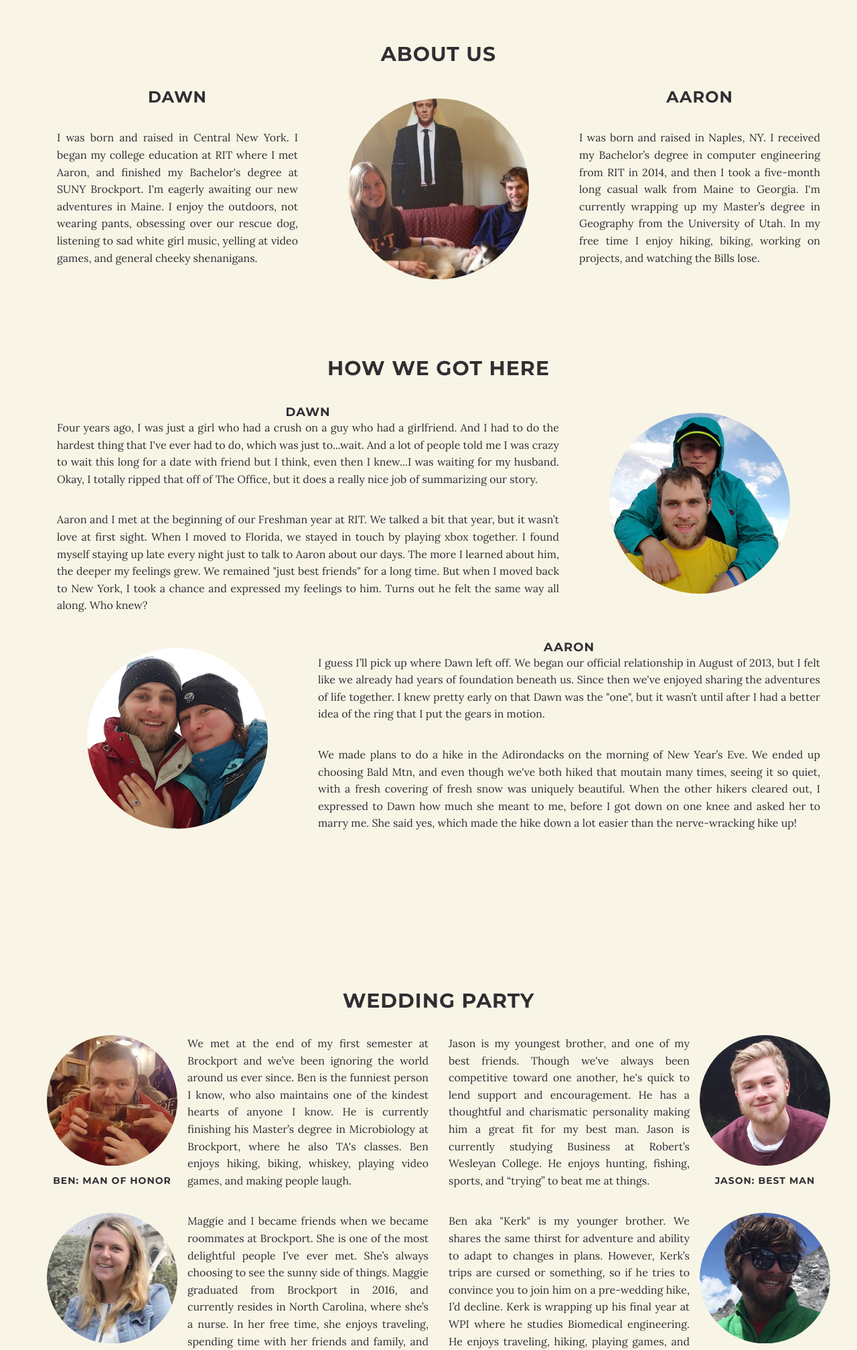
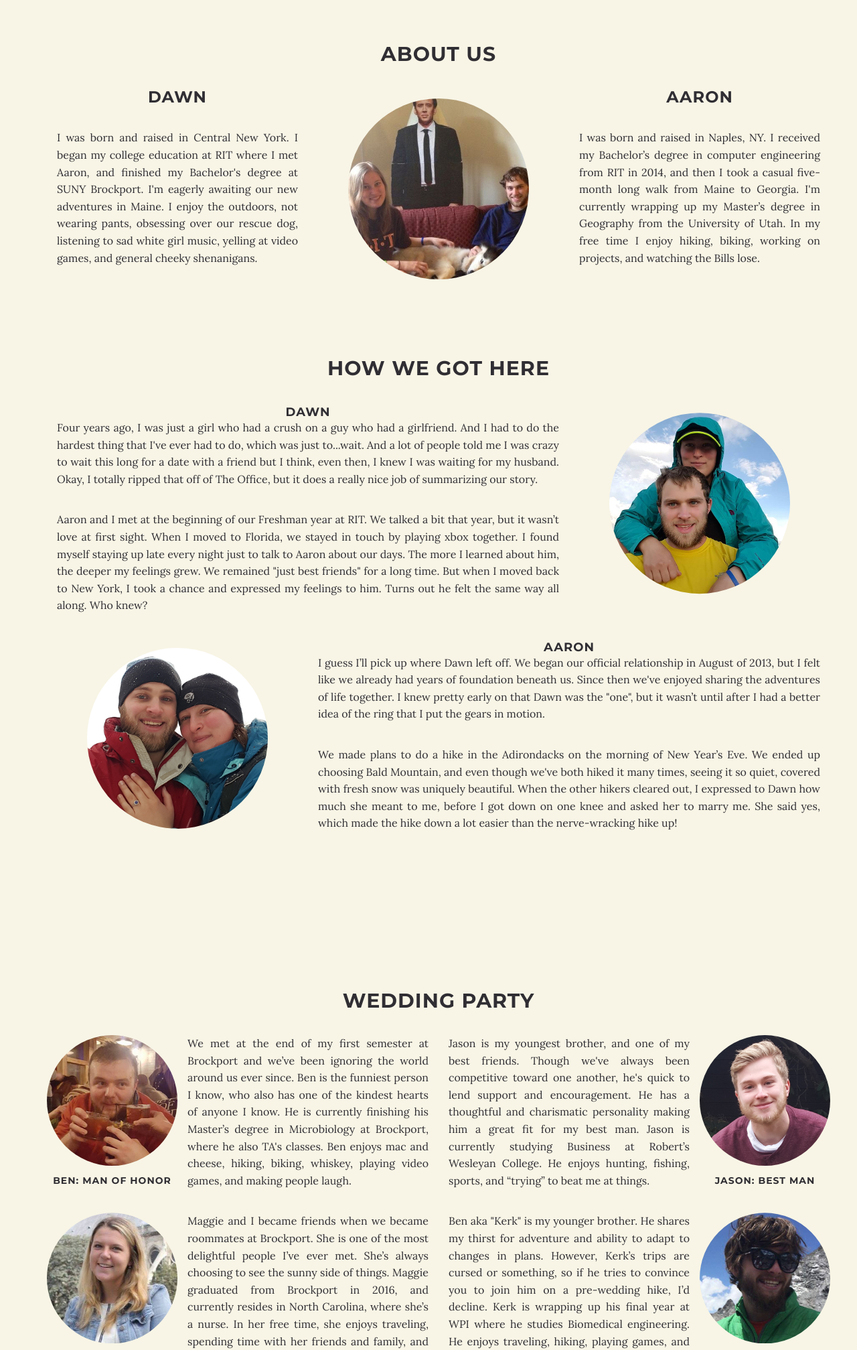
Before and after one commit to apulverizer/wedding-website, a Flask app: page / in a window 1280 px wide. Shown: the part 836-2851 px from the top of the page at 67% size. Run offline with Flask 2, Linux system fonts and the light colour scheme; the visitor is signed in with stand-in values (Sample User, id 1); some libraries are stand-ins or nearby versions.

Commit message:
text changes

```diff
--- a/templates/index.html
+++ b/templates/index.html
@@ -105,7 +105,7 @@
                             </div>
                             <div class="col-md-4">
                                 <h3 class="name">Aaron</h3>
-                                <p>I was born and raised in Naples, NY. I received my Bachelor’s degree in computer engineering from RIT in 2014, and then I took a five-month long casual walk from Maine to Georgia. I'm currently wrapping up my Master’s degree in Geography from the University of Utah. In my free time I enjoy hiking, biking, working on projects, and watching the Bills lose.
+                                <p>I was born and raised in Naples, NY. I received my Bachelor’s degree in computer engineering from RIT in 2014, and then I took a casual five-month long walk from Maine to Georgia. I'm currently wrapping up my Master’s degree in Geography from the University of Utah. In my free time I enjoy hiking, biking, working on projects, and watching the Bills lose.
                             </div>
                         </div>
                     </div>
@@ -118,7 +118,7 @@
                 <div class="row">
                     <div class="col-md-8">
                         <h4 class="h-speaker">Dawn</h4>
-                        <p>Four years ago, I was just a girl who had a crush on a guy who had a girlfriend. And I had to do the hardest thing that I've ever had to do, which was just to...wait. And a lot of people told me I was crazy to wait this long for a date with friend but I think, even then I knew...I was waiting for my husband. Okay, I totally ripped that off of The Office, but it does a really nice job of summarizing our story.
+                        <p>Four years ago, I was just a girl who had a crush on a guy who had a girlfriend. And I had to do the hardest thing that I've ever had to do, which was just to...wait. And a lot of people told me I was crazy to wait this long for a date with a friend but I think, even then, I knew I was waiting for my husband. Okay, I totally ripped that off of The Office, but it does a really nice job of summarizing our story.
                         <p>Aaron and I met at the beginning of our Freshman year at RIT. We talked a bit that year, but it wasn’t love at first sight. When I moved to Florida, we stayed in touch by playing xbox together. I found myself staying up late every night just to talk to Aaron about our days. The more I learned about him, the deeper my feelings grew. We remained "just best friends" for a long time. But when I moved back to New York, I took a chance and expressed my feelings to him. Turns out he felt the same way all along. Who knew?
                     </div>
                     <div class="col-md-4">
@@ -129,7 +129,7 @@
                     <div class="col-md-8 col-md-push-4">
                         <h4 class="h-speaker">Aaron</h4>
                         <p>I guess I’ll pick up where Dawn left off. We began our official relationship in August of 2013, but I felt like we already had years of foundation beneath us. Since then we've enjoyed sharing the adventures of life together. I knew pretty early on that Dawn was the "one", but it wasn’t until after I had a better idea of the ring that I put the gears in motion.
-                        <p>We made plans to do a hike in the Adirondacks on the morning of New Year’s Eve. We ended up choosing Bald Mtn, and even though we've both hiked that moutain many times, seeing it so quiet, with a fresh covering of fresh snow was uniquely beautiful. When the other hikers cleared out, I expressed to Dawn how much she meant to me, before I got down on one knee and asked her to marry me. She said yes, which made the hike down a lot easier than the nerve-wracking hike up!
+                        <p>We made plans to do a hike in the Adirondacks on the morning of New Year’s Eve. We ended up choosing Bald Mountain, and even though we've both hiked it many times, seeing it so quiet, covered with fresh snow was uniquely beautiful. When the other hikers cleared out, I expressed to Dawn how much she meant to me, before I got down on one knee and asked her to marry me. She said yes, which made the hike down a lot easier than the nerve-wracking hike up!
                     </div>
                     <div class="col-md-4 col-md-pull-8">
                         <img class="img-round" src="{{ url_for('static',filename='img/us1.jpg') }}"/>
@@ -158,7 +158,7 @@
                         </div>
                     </div>
                     <div class="col-md-4">
-                        <p>We met at the end of my first semester at Brockport and we’ve been ignoring the world around us ever since. Ben is the funniest person I know, who also maintains one of the kindest hearts of anyone I know. He is currently finishing his Master’s degree in Microbiology at Brockport, where he also TA's classes. Ben enjoys hiking, biking, whiskey, playing video games, and making people laugh.
+                        <p>We met at the end of my first semester at Brockport and we’ve been ignoring the world around us ever since. Ben is the funniest person I know, who also has one of the kindest hearts of anyone I know. He is currently finishing his Master’s degree in Microbiology at Brockport, where he also TA's classes. Ben enjoys mac and cheese, hiking, biking, whiskey, playing video games, and making people laugh.
                     </div>
                     <div class="col-md-2  col-md-push-4">
                         <div class="row">
@@ -194,7 +194,7 @@
                         </div>
                     </div>
                     <div class="col-md-4 col-md-pull-2">
-                        <p>Ben aka "Kerk" is my younger brother. We shares the same thirst for adventure and ability to adapt to changes in plans. However, Kerk’s trips are cursed or something, so if he tries to convince you to join him on a pre-wedding hike, I’d decline. Kerk is wrapping up his final year at WPI where he studies Biomedical engineering. He enjoys traveling, hiking, playing games, and building cool things.
+                        <p>Ben aka "Kerk" is my younger brother. He shares my thirst for adventure and ability to adapt to changes in plans. However, Kerk’s trips are cursed or something, so if he tries to convince you to join him on a pre-wedding hike, I’d decline. Kerk is wrapping up his final year at WPI where he studies Biomedical engineering. He enjoys traveling, hiking, playing games, and building cool things.
                     </div>
                 </div>
 
@@ -233,7 +233,7 @@
                         </div>
                     </div>
                     <div class="col-md-4">
-                        <p>I bet Brionna doesn’t even remember when we first. She’s was a baby, so I guess I’ll give her a pass. I had the honor of getting to watch Brionna grow into a confident, driven and absolutely hilarious young woman, when I lived with my aunt and uncle in Florida. Now I plan to take credit for her great taste in music, movies, and tv. She is a sophomore in high school who also studies all the things.
+                        <p>I bet Brionna doesn’t even remember when we first met. She was a baby, so I guess I’ll give her a pass. I had the honor of getting to watch Brionna grow into a confident, driven and absolutely hilarious young woman, when I lived with my aunt and uncle in Florida. She is a sophomore in high school whose self-described interests include: offensive jokes, spongebob memes, conspiracy theories, and reading.
                     </div>
                     <div class="col-md-2  col-md-push-4">
                         <div class="row">
@@ -244,7 +244,7 @@
                         </div>
                     </div>
                     <div class="col-md-4 col-md-pull-2">
-                        <p>Ryan is actually Dawn’s younger cousin, who I first met in 2013 after years of playing xbox together. Since then we've gone on some cool adventures and I look forward to many more. Ryan is in the 8th grade, where he studies all the things. He enjoys hockey, video games, and dank memes. In addition to Ryan’s title as Groomsmen, he will also be the “Keeper of the dog” for Dacks, a role he’s pretty excited about.
+                        <p>Ryan is actually Dawn’s younger cousin, who I first met in 2013 after years of playing xbox together. Since then we've gone on some cool adventures and I look forward to many more. Ryan is in the 8th grade. He enjoys hockey, video games, and spending time with friends and family. In addition to Ryan’s title as Groomsman, he will also be the “Keeper of the Dog” for Dacks, a role he’s pretty excited about.
                     </div>
                 </div>
 
@@ -259,7 +259,7 @@
                             </div>
                         </div>
                         <div class="col-md-4">
-                            <p>Dacks is our kelpie border-collie that we adopted in the summer of 2015. He is a cheese connoisseur who is passionate about tennis balls. In his free time he enjoys hiking, kayaking, sleeping in the middle of the bed, and cuddling up next to his best friend, Lambchop.
+                            <p>Dacks is our kelpie border-collie that we adopted in the summer of 2015. He is a cheese connoisseur who is passionate about tennis balls. In the future he hopes to take his instragram game to the next level with a career in modelling. In his free time he enjoys hiking, kayaking, taking up the entire bed, looking sad in order to acquire pity cheese, and cuddling up next to his  Lambchop.
                         </div>
                     </div>
                 </div>
```
